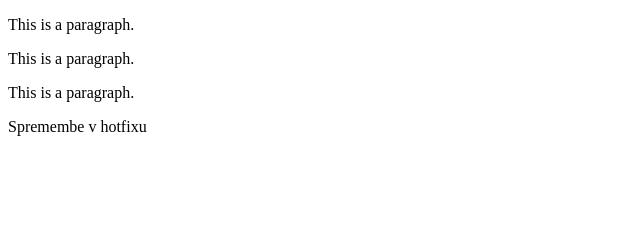
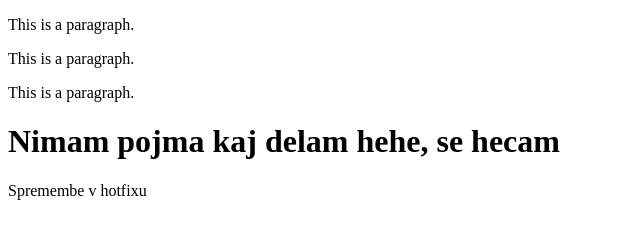
Before and after one commit to marlum732/spletna-stran, a plain HTML site: page index.html in a window 1280 px wide. Shown: the whole page, without its empty margins (0-640 px from the left). Drawn offline with Linux system fonts and the light colour scheme.

Commit message:
dodan heading

```diff
--- a/index.html
+++ b/index.html
@@ -6,6 +6,7 @@
 <p>This is a paragraph.</p>
 <p>This is a paragraph.</p>
 
+<h1>Nimam pojma kaj delam hehe, se hecam</h1>
 <h>Spremembe v hotfixu</h>
 
 </body>
```
